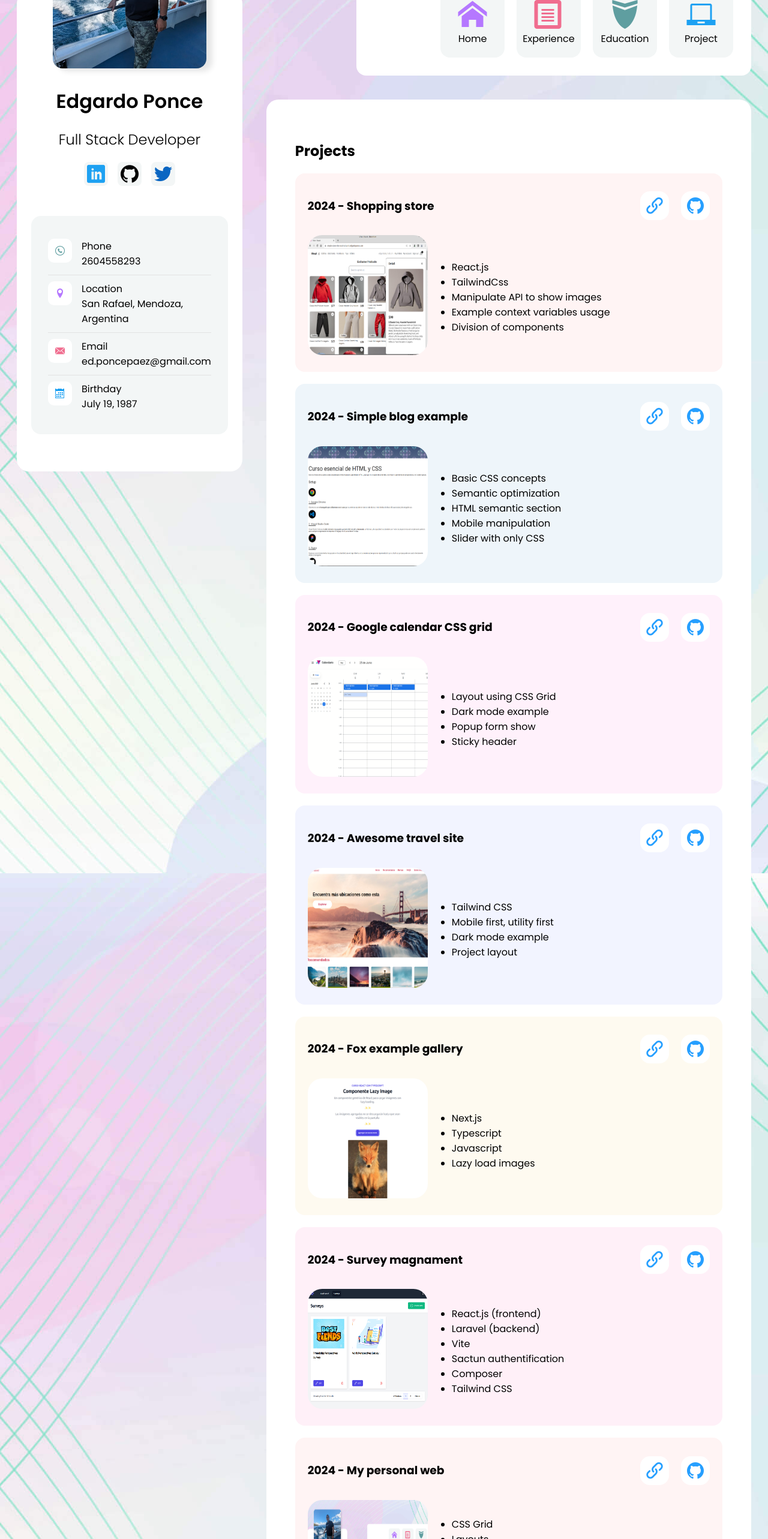
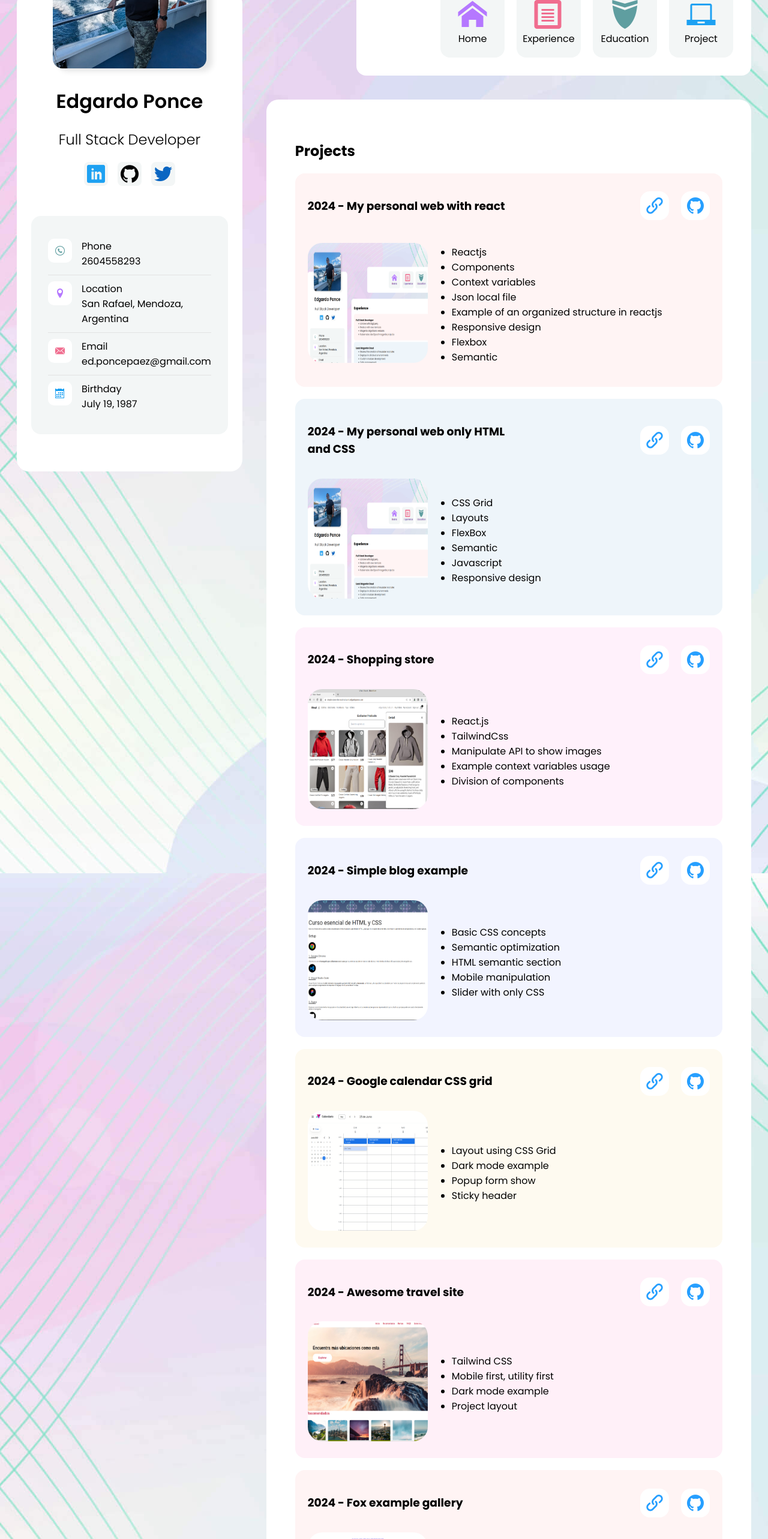
Before and after one commit to guduchango/my-personal-web-reactjs, a React (Vite) app: page /project in a window 1280 px wide. Shown: the part 234-2800 px from the top of the page at 60% size. Built offline with nearby package versions, Linux system fonts and the light colour scheme.

Commit message:
addin new proyect, update readme file

```diff
--- a/index.html
+++ b/index.html
@@ -1,18 +1,24 @@
 <!doctype html>
 <html lang="en">
   <head>
-    <meta charset="UTF-8" />
-    <link rel="icon" type="image/svg+xml" href="/vite.svg" />
-    <meta name="viewport" content="width=device-width, initial-scale=1.0" />
+    <meta charset="UTF-8">
+    <meta name="viewport" content="width=device-width, initial-scale=1.0">
+    <link rel="stylesheet" href="./css/index.css">
     <link rel="preconnect" href="https://fonts.googleapis.com">
     <link rel="preconnect" href="https://fonts.gstatic.com" crossorigin>
     <link
         href="https://fonts.googleapis.com/css2?family=Poppins:ital,wght@0,300;0,400;0,500;0,600;0,700;1,300;1,400;1,500;1,600;1,700&display=swap"
         rel="stylesheet">
-    <link rel="icon" type="image/png" sizes="192x192" href="./images/favicon/android-icon-192x192.png">
-    <link rel="icon" type="image/png" sizes="32x32" href="./images/favicon/favicon-32x32.png">
-    <link rel="icon" type="image/png" sizes="96x96" href="./images/favicon/favicon-96x96.png">
-    <link rel="icon" type="image/png" sizes="16x16" href="./images/favicon/favicon-16x16.png">
+    <link rel="icon" type="image/png" sizes="192x192" href="./src/assets/images/favicon/android-icon-192x192.png">
+    <link rel="icon" type="image/png" sizes="32x32" href="./src/assets/images/favicon/favicon-32x32.png">
+    <link rel="icon" type="image/png" sizes="96x96" href="./src/assets/images/favicon/favicon-96x96.png">
+    <link rel="icon" type="image/png" sizes="16x16" href="./src/assets/images/favicon/favicon-16x16.png">
+    <title>Edgardo Ponce</title>
+    <meta property="og:title" content="Edgardo Ponce personal website" />
+    <meta property="og:type" content="website" />
+    <meta property="og:description" content="My personal website with experience, education, works, projects" />
+    <meta property="og:url" content="https://edgardoponce.com/" />
+    <meta property="og:image" content="https://edgardoponce.com/images/chango.jpeg" />
   <body>
     <div id="root"></div>
     <script type="module" src="/src/main.jsx"></script>
--- a/src/assets/jsonFiles/info.json
+++ b/src/assets/jsonFiles/info.json
@@ -39,6 +39,39 @@
     ],
     "project": [
         {
+            "title":"2024 - My personal web with react",
+            "web_url":"https://github.com/guduchango/my-personal-web-reactjs",
+            "github_url":"https://personal-web-presentation-reactjs.edgardoponce.com/",
+            "image_url":"/src/assets/images/projects/my-personal-web.png",
+            "alt":"edgardo ponce personal web capture",
+            "detail_list": [
+                "Reactjs",
+                "Components",
+                "Context variables",
+                "Json local file",
+                "Example of an organized structure in reactjs",
+                "Responsive design",
+                "Flexbox",
+                "Semantic"
+            ]
+        },
+        {
+            "title":"2024 - My personal web only HTML and CSS",
+            "web_url":"https://personal-web-presentation.edgardoponce.com/",
+            "github_url":"https://github.com/guduchango/my-personal-web-simple",
+            "image_url":"/src/assets/images/projects/my-personal-web.png",
+            "alt":"edgardo ponce personal web capture",
+            "detail_list": [
+                "CSS Grid",
+                "Layouts",
+                "FlexBox",
+                "Semantic",
+                "Javascript",
+                "Responsive design"
+            ]
+        },
+        {
+
             "title":"2024 - Shopping store",
             "web_url":"https://simple-store-vite-react-tailwind.edgardoponce.com/",
             "github_url":"https://github.com/guduchango/platzi-vite-react-tailwind",
@@ -119,22 +152,8 @@
                 "Composer",
                 "Tailwind CSS"
             ]
-        },
-        {
-            "title":"2024 - My personal web",
-            "web_url":"https://guduchango.github.io/guduchango/",
-            "github_url":"https://github.com/guduchango/guduchango",
-            "image_url":"/src/assets/images/projects/my-personal-web.png",
-            "alt":"edgardo ponce personal web capture",
-            "detail_list": [
-                "CSS Grid",
-                "Layouts",
-                "FlexBox",
-                "Semantic",
-                "Javascript",
-                "Responsive design"
-            ]
         }
+
 
     ],
     "experience":[
```
Also changed, not shown: 1 other file (tests, documents, lock files or other folders).
